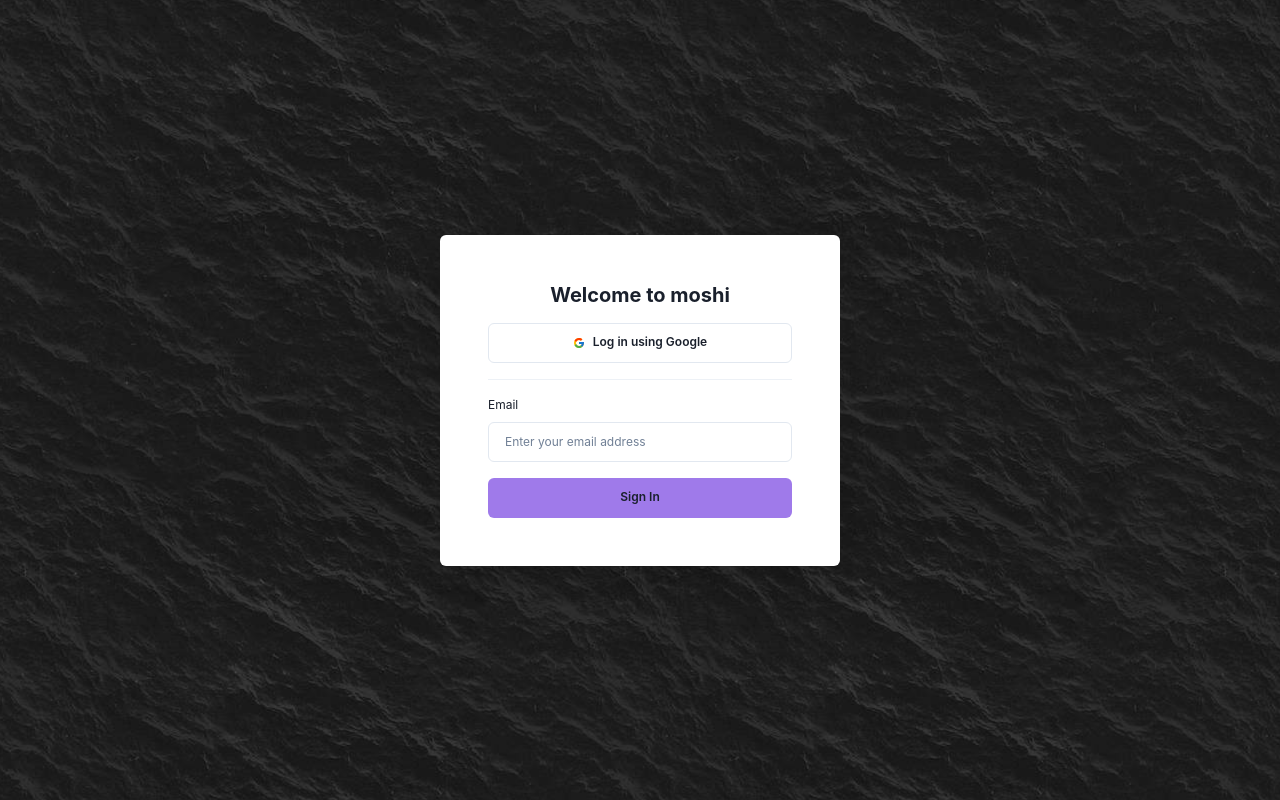
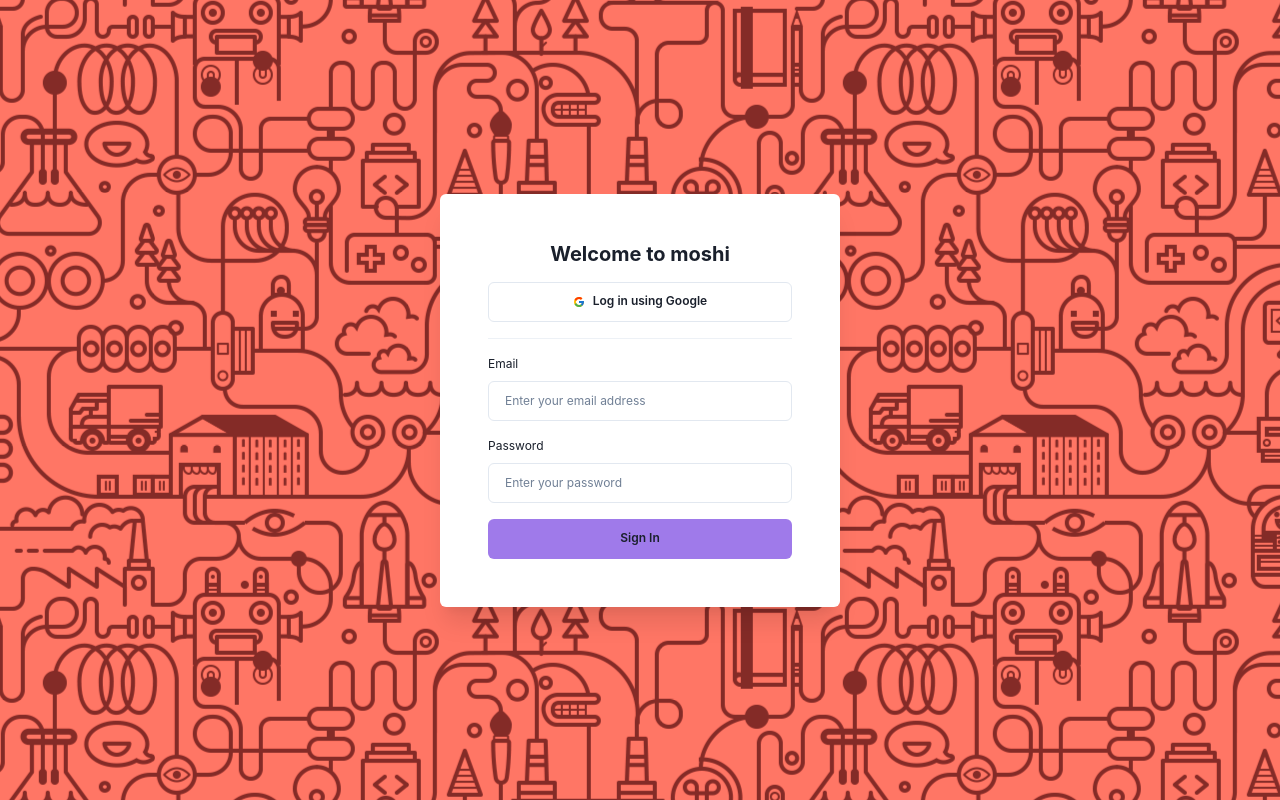
Before and after one commit to omineko/moshi, a React (Vite) app: page /signin in a window 1280 px wide. Built offline with nearby package versions, Linux system fonts and the light colour scheme; no server answers.

Commit message:
randomize signin background

```diff
--- /dev/null
+++ b/src/data/bg.ts
@@ -0,0 +1,29 @@
+import asteroids from '../assets/bg/asteroids.jpg';
+import cuadros from '../assets/bg/cuadros.png';
+import fancyPants from '../assets/bg/fancy-pants.jpg';
+import junkMail from '../assets/bg/junk-mail.jpg';
+import ocean from '../assets/bg/ocean.jpg';
+import science from '../assets/bg/science.png';
+import shatteredIsland from '../assets/bg/shattered-island.gif';
+import specialDelivery from '../assets/bg/special-delivery.jpg';
+import subwayLines from '../assets/bg/subway-lines.png';
+
+class BGImage {
+  static genRand() {
+    const images = [
+      asteroids,
+      cuadros,
+      fancyPants,
+      junkMail,
+      ocean,
+      science,
+      shatteredIsland,
+      specialDelivery,
+      subwayLines,
+    ];
+
+    return images[Math.floor(Math.random() * (images.length - 1))];
+  }
+}
+
+export default BGImage;
--- a/src/pages/Signin.tsx
+++ b/src/pages/Signin.tsx
@@ -11,13 +11,13 @@
   Heading,
 } from '@chakra-ui/react';
 import { FcGoogle } from 'react-icons/fc';
-import ocean from '../assets/bg/ocean.jpg';
+import BGImage from '../data/bg';
 
 function Signin() {
   return (
     <Box w="100vw" h="100vh" overflow="hidden" pos="relative">
       <Box
-        bgImage={ocean}
+        bgImage={BGImage.genRand()}
         w="300%"
         h="300%"
         pos="absolute"
@@ -41,7 +41,13 @@
               </FormLabel>
               <Input size="md" placeholder="Enter your email address" fontSize="xs" type="email" />
             </FormControl>
-            <Button size="md" bgColor="purple.400" fontSize="xs">
+            <FormControl>
+              <FormLabel fontWeight="normal" fontSize="xs">
+                Password
+              </FormLabel>
+              <Input size="md" placeholder="Enter your password" fontSize="xs" type="password" />
+            </FormControl>
+            <Button size="md" bgColor="purple.400" fontSize="xs" type="submit">
               Sign In
             </Button>
           </VStack>
```
